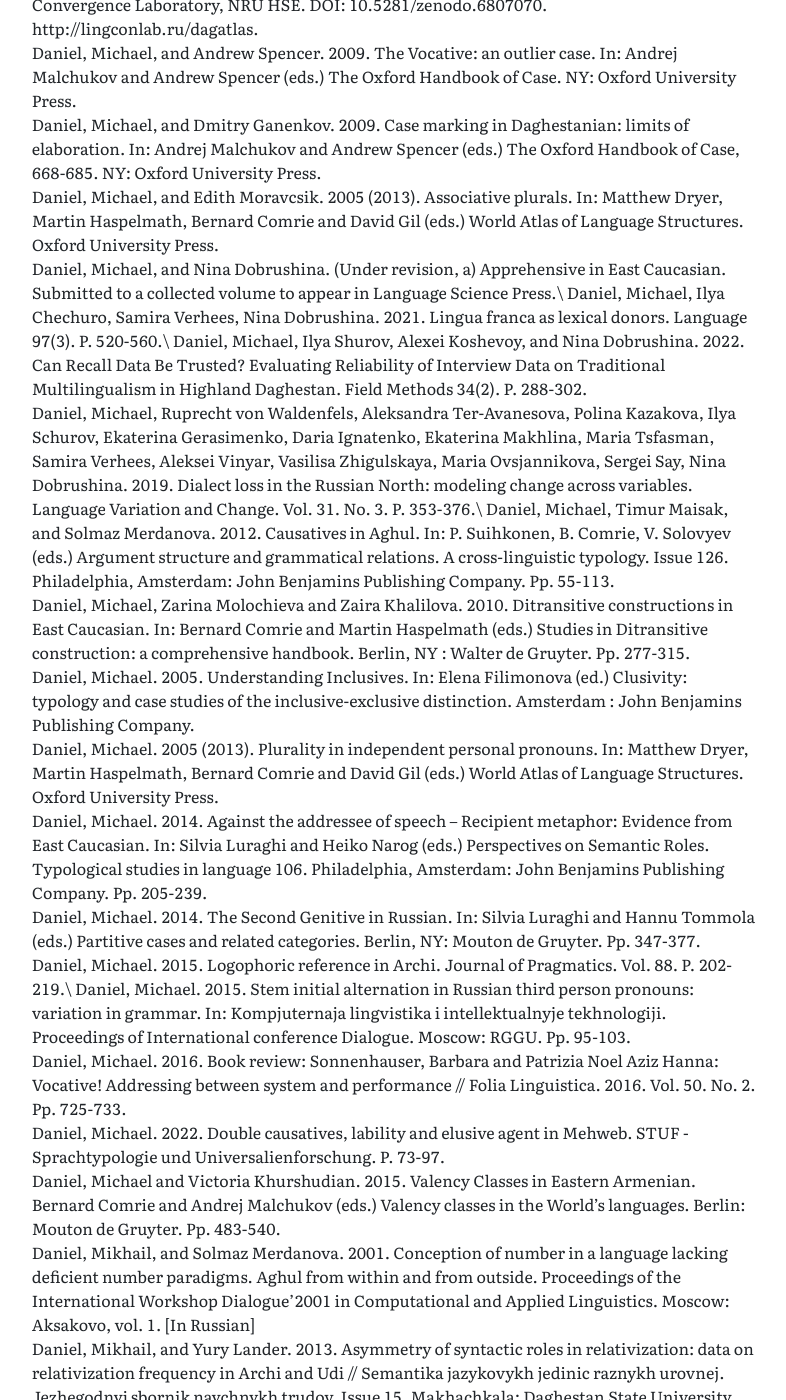
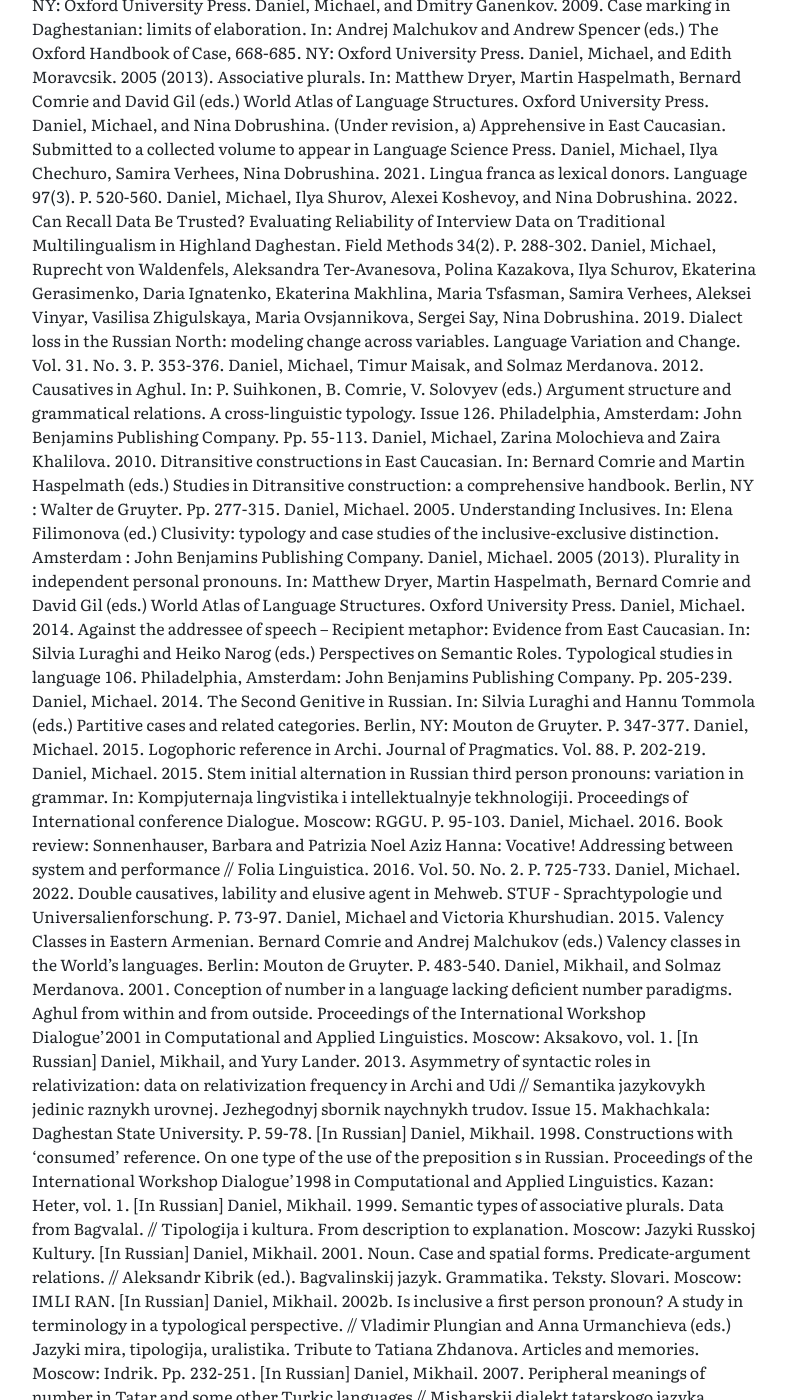
Before and after one commit to MishaDaniel/mishadaniel.github.io, a Jekyll site: the page built from research_track.html, in a window 1280 px wide and 1400 px high, scrolled down 7571 px. Shown: the whole window, without its empty margins (447-1233 px from the left). Built offline with Jekyll 4.4.1, drawn with Linux system fonts in a browser that asks for light colours; nearby versions of some CDN libraries; some of the changed text lies outside the part shown.

Commit message:
Update statement.md

```diff
--- a/_includes/statement.md
+++ b/_includes/statement.md
@@ -28,7 +28,7 @@ But my true empirical and field expertise lies with the languages of Daghestan.
 
 From 2000 onwards, including from 2010 as a member of the project on traditional multilingualism in Daghestan (multidagestan.com), I have visited dozens of villages and collected lexical and acoustic data in many languages from almost all branches of the family. I have done more extensive documentation work on Bagvalal (Daniel 2001) and Tukita (Magomedgadžieva and Daniel 2021) in the Andic branch, Mehweb (Daniel et al. 2019, Musaev and Daniel 2021) in the Dargwa branch, Archi and Rutul in the Lezgic branch, and Khinalug (a family level isolate).
 
-My work on East Caucasian has always been two-fold. On the one hand, I have been involved in the documentation of the languages and multilingual practices of the speech communities, which led to the compilation of various resources as described in Section 3. On the other hand, I have always conceived my work on these languages in such a way that it would contribute to the study of human language in general, be it in a morphosyntactic, phonetic or sociolinguistic dimension. As a result, the research questions that my colleagues and I were approaching were rarely limited to the family but more often derived from - and had an impact on my understanding of - cross-linguistic variation, ditransitive constructions in Daniel et al. 2010, including relativization in Lander and Daniel 2013, encoding of the Addressee of Speech in Daniel 2014, logophoricity in discourse in Daniel 2015, morphosyntactic status of property words in Daniel 2018, transitivity in Daniel 2022, apprehensives in Daniel and Dobrushina, under revision, a).\
+My work on East Caucasian has always been two-fold. On the one hand, I have been involved in the documentation of the languages and multilingual practices of the speech communities, which led to the compilation of various resources as described in Section 3. On the other hand, I have always conceived my work on these languages in such a way that it would contribute to the study of human language in general, be it in a morphosyntactic, phonetic or sociolinguistic dimension. As a result, the research questions that my colleagues and I were approaching were rarely limited to the family but more often derived from - and had an impact on my understanding of - cross-linguistic variation, ditransitive constructions in Daniel et al. 2010, including relativization in Lander and Daniel 2013, encoding of the Addressee of Speech in Daniel 2014, logophoricity in discourse in Daniel 2015, morphosyntactic status of property words in Daniel 2018, transitivity in Daniel 2022, apprehensives in Daniel and Dobrushina, under revision, a).
 
 
 ###2.3. Multilingualism and language contact in Daghestan
@@ -75,60 +75,60 @@ Finally, inspired by my experience of working for the World Atlas of Language St
 
 ##References
 
-Andriyanets, Vasilisa, Michael Daniel, Brigitte Pakendorf. 2018. Discovering dialectal differences based on oral corpora. // Kompjuternaja lingvistika i intellektualnyje tekhnologiji. Proceedings of International conference Dialogue. Issue 17 (24). P. 28-38.\
-Arkhipov, Alexandre, Michael Daniel, Oleg Belyaev, George Moroz, John H. Esling. 2019. A reinterpretation of lower-vocal-tract articulations in Caucasian languages, in: Proceedings of the 19th International Congress of Phonetic Sciences, Melbourne, Australia 2019. Australasian Speech Science and Technology Association Inc. P. 1550-1554.\
-Chechuro, Ilya, Michael Daniel and Samira Verhees. 2021. Small-scale multilingualism through the prism of lexical borrowing. International Journal of Bilingualism 25(4). P. 1019-1039.\
-Chechuro, Ilya, Michael Daniel and Samira Verhees. 2021. Small-scale multilingualism through the prism of lexical borrowing. International Journal of Bilingualism 25(4). P. 1019-1039.\
-Chechuro I., Daniel M., and Verhees S. 2019. Daghestanian loans. Linguistic Convergence Laboratory, HSE.)\
-Comrie, Bernard, and Maria Polinsky. 1998. The great Daghestanian case hoax. In: Anna Siewierska and Jae Jung Song (eds.), Case, typology and grammar. John Benjamins Publishing Company. 95-114.\
- Daniel, M., K. Filatov, T. Maisak, G. Moroz, T. Mukhin, C. Naccarato, and S. Verhees. 2022. Typological Atlas of the Languages of Daghestan (TALD), v. 1.0.0. Moscow: Linguistic Convergence Laboratory, NRU HSE. DOI: 10.5281/zenodo.6807070. http://lingconlab.ru/dagatlas.\
-Daniel, Michael, and Andrew Spencer. 2009. The Vocative: an outlier case. In: Andrej Malchukov and Andrew Spencer (eds.) The Oxford Handbook of Case. NY: Oxford University Press.\
-Daniel, Michael, and Dmitry Ganenkov. 2009. Case marking in Daghestanian: limits of elaboration. In: Andrej Malchukov and Andrew Spencer (eds.) The Oxford Handbook of Case, 668-685. NY: Oxford University Press.\
-Daniel, Michael, and Edith Moravcsik. 2005 (2013). Associative plurals. In: Matthew Dryer, Martin Haspelmath, Bernard Comrie and David Gil (eds.) World Atlas of Language Structures. Oxford University Press.\
-Daniel, Michael, and Nina Dobrushina. (Under revision, a) Apprehensive in East Caucasian. Submitted to a collected volume to appear in Language Science Press.\
-Daniel, Michael, Ilya Chechuro, Samira Verhees, Nina Dobrushina. 2021. Lingua franca as lexical donors. Language 97(3). P. 520-560.\
-Daniel, Michael, Ilya Shurov, Alexei Koshevoy, and Nina Dobrushina. 2022. Can Recall Data Be Trusted? Evaluating Reliability of Interview Data on Traditional Multilingualism in Highland Daghestan. Field Methods 34(2). P. 288-302.\
-Daniel, Michael, Ruprecht von Waldenfels, Aleksandra Ter-Avanesova, Polina Kazakova, Ilya Schurov, Ekaterina Gerasimenko, Daria Ignatenko, Ekaterina Makhlina, Maria Tsfasman, Samira Verhees, Aleksei Vinyar, Vasilisa Zhigulskaya, Maria Ovsjannikova, Sergei Say, Nina Dobrushina. 2019. Dialect loss in the Russian North: modeling change across variables. Language Variation and Change. Vol. 31. No. 3. P. 353-376.\
-Daniel, Michael, Timur Maisak, and Solmaz Merdanova. 2012. Causatives in Aghul. In: P. Suihkonen, B. Comrie, V. Solovyev (eds.) Argument structure and grammatical relations. A cross-linguistic typology. Issue 126. Philadelphia, Amsterdam: John Benjamins Publishing Company. Pp. 55-113.\
-Daniel, Michael, Zarina Molochieva and Zaira Khalilova. 2010. Ditransitive constructions in East Caucasian. In: Bernard Comrie and Martin Haspelmath (eds.) Studies in Ditransitive construction: a comprehensive handbook. Berlin, NY : Walter de Gruyter. Pp. 277-315.\
-Daniel, Michael. 2005. Understanding Inclusives. In: Elena Filimonova (ed.) Clusivity: typology and case studies of the inclusive-exclusive distinction. Amsterdam : John Benjamins Publishing Company.\
-Daniel, Michael. 2005 (2013). Plurality in independent personal pronouns. In: Matthew Dryer, Martin Haspelmath, Bernard Comrie and David Gil (eds.) World Atlas of Language Structures. Oxford University Press.\
+Andriyanets, Vasilisa, Michael Daniel, Brigitte Pakendorf. 2018. Discovering dialectal differences based on oral corpora. // Kompjuternaja lingvistika i intellektualnyje tekhnologiji. Proceedings of International conference Dialogue. Issue 17 (24). P. 28-38.
+Arkhipov, Alexandre, Michael Daniel, Oleg Belyaev, George Moroz, John H. Esling. 2019. A reinterpretation of lower-vocal-tract articulations in Caucasian languages, in: Proceedings of the 19th International Congress of Phonetic Sciences, Melbourne, Australia 2019. Australasian Speech Science and Technology Association Inc. P. 1550-1554.
+Chechuro, Ilya, Michael Daniel and Samira Verhees. 2021. Small-scale multilingualism through the prism of lexical borrowing. International Journal of Bilingualism 25(4). P. 1019-1039.
+Chechuro, Ilya, Michael Daniel and Samira Verhees. 2021. Small-scale multilingualism through the prism of lexical borrowing. International Journal of Bilingualism 25(4). P. 1019-1039.
+Chechuro I., Daniel M., and Verhees S. 2019. Daghestanian loans. Linguistic Convergence Laboratory, HSE.)
+Comrie, Bernard, and Maria Polinsky. 1998. The great Daghestanian case hoax. In: Anna Siewierska and Jae Jung Song (eds.), Case, typology and grammar. John Benjamins Publishing Company. 95-114.
+ Daniel, M., K. Filatov, T. Maisak, G. Moroz, T. Mukhin, C. Naccarato, and S. Verhees. 2022. Typological Atlas of the Languages of Daghestan (TALD), v. 1.0.0. Moscow: Linguistic Convergence Laboratory, NRU HSE. DOI: 10.5281/zenodo.6807070. http://lingconlab.ru/dagatlas.
+Daniel, Michael, and Andrew Spencer. 2009. The Vocative: an outlier case. In: Andrej Malchukov and Andrew Spencer (eds.) The Oxford Handbook of Case. NY: Oxford University Press.
+Daniel, Michael, and Dmitry Ganenkov. 2009. Case marking in Daghestanian: limits of elaboration. In: Andrej Malchukov and Andrew Spencer (eds.) The Oxford Handbook of Case, 668-685. NY: Oxford University Press.
+Daniel, Michael, and Edith Moravcsik. 2005 (2013). Associative plurals. In: Matthew Dryer, Martin Haspelmath, Bernard Comrie and David Gil (eds.) World Atlas of Language Structures. Oxford University Press.
+Daniel, Michael, and Nina Dobrushina. (Under revision, a) Apprehensive in East Caucasian. Submitted to a collected volume to appear in Language Science Press.
+Daniel, Michael, Ilya Chechuro, Samira Verhees, Nina Dobrushina. 2021. Lingua franca as lexical donors. Language 97(3). P. 520-560.
+Daniel, Michael, Ilya Shurov, Alexei Koshevoy, and Nina Dobrushina. 2022. Can Recall Data Be Trusted? Evaluating Reliability of Interview Data on Traditional Multilingualism in Highland Daghestan. Field Methods 34(2). P. 288-302.
+Daniel, Michael, Ruprecht von Waldenfels, Aleksandra Ter-Avanesova, Polina Kazakova, Ilya Schurov, Ekaterina Gerasimenko, Daria Ignatenko, Ekaterina Makhlina, Maria Tsfasman, Samira Verhees, Aleksei Vinyar, Vasilisa Zhigulskaya, Maria Ovsjannikova, Sergei Say, Nina Dobrushina. 2019. Dialect loss in the Russian North: modeling change across variables. Language Variation and Change. Vol. 31. No. 3. P. 353-376.
+Daniel, Michael, Timur Maisak, and Solmaz Merdanova. 2012. Causatives in Aghul. In: P. Suihkonen, B. Comrie, V. Solovyev (eds.) Argument structure and grammatical relations. A cross-linguistic typology. Issue 126. Philadelphia, Amsterdam: John Benjamins Publishing Company. Pp. 55-113.
+Daniel, Michael, Zarina Molochieva and Zaira Khalilova. 2010. Ditransitive constructions in East Caucasian. In: Bernard Comrie and Martin Haspelmath (eds.) Studies in Ditransitive construction: a comprehensive handbook. Berlin, NY : Walter de Gruyter. Pp. 277-315.
+Daniel, Michael. 2005. Understanding Inclusives. In: Elena Filimonova (ed.) Clusivity: typology and case studies of the inclusive-exclusive distinction. Amsterdam : John Benjamins Publishing Company.
+Daniel, Michael. 2005 (2013). Plurality in independent personal pronouns. In: Matthew Dryer, Martin Haspelmath, Bernard Comrie and David Gil (eds.) World Atlas of Language Structures. Oxford University Press.
 Daniel, Michael. 2014. Against the addressee of speech – Recipient metaphor: Evidence from East Caucasian. In: Silvia Luraghi and Heiko Narog (eds.) Perspectives on Semantic Roles. Typological studies in language 106. Philadelphia, Amsterdam: John Benjamins Publishing Company. Pp. 205-239.\
-Daniel, Michael. 2014. The Second Genitive in Russian. In: Silvia Luraghi and Hannu Tommola (eds.) Partitive cases and related categories. Berlin, NY: Mouton de Gruyter. Pp. 347-377.\
-Daniel, Michael. 2015. Logophoric reference in Archi. Journal of Pragmatics. Vol. 88. P. 202-219.\
-Daniel, Michael. 2015. Stem initial alternation in Russian third person pronouns: variation in grammar. In: Kompjuternaja lingvistika i intellektualnyje tekhnologiji. Proceedings of International conference Dialogue. Moscow: RGGU. Pp. 95-103.\
-Daniel, Michael. 2016. Book review: Sonnenhauser, Barbara and Patrizia Noel Aziz Hanna: Vocative! Addressing between system and performance // Folia Linguistica. 2016. Vol. 50. No. 2. Pp. 725-733.\
-Daniel, Michael. 2022. Double causatives, lability and elusive agent in Mehweb. STUF - Sprachtypologie und Universalienforschung. P. 73-97.\
-Daniel, Michael and Victoria Khurshudian. 2015. Valency Classes in Eastern Armenian. Bernard Comrie and Andrej Malchukov (eds.) Valency classes in the World’s languages. Berlin: Mouton de Gruyter. Pp. 483-540.\
-Daniel, Mikhail, and Solmaz Merdanova. 2001. Conception of number in a language lacking deficient number paradigms. Aghul from within and from outside. Proceedings of the International Workshop Dialogue’2001 in Computational and Applied Linguistics. Moscow: Aksakovo, vol. 1. [In Russian]\
-Daniel, Mikhail, and Yury Lander. 2013. Asymmetry of syntactic roles in relativization: data on relativization frequency in Archi and Udi // Semantika jazykovykh jedinic raznykh urovnej. Jezhegodnyj sbornik naychnykh trudov. Issue 15. Makhachkala: Daghestan State University. Pp. 59-78. [In Russian]\
-Daniel, Mikhail. 1998. Constructions with ‘consumed’ reference. On one type of the use of the preposition s in Russian. Proceedings of the International Workshop Dialogue’1998 in Computational and Applied Linguistics. Kazan: Heter, vol. 1. [In Russian]\
-Daniel, Mikhail. 1999. Semantic types of associative plurals. Data from Bagvalal. // Tipologija i kultura. From description to explanation. Moscow: Jazyki Russkoj Kultury. [In Russian]\
-Daniel, Mikhail. 2001. Noun. Case and spatial forms. Predicate-argument relations. // Aleksandr Kibrik (ed.). Bagvalinskij jazyk. Grammatika. Teksty. Slovari. Moscow: IMLI RAN. [In Russian]\
-Daniel, Mikhail. 2002b. Is inclusive a first person pronoun? A study in terminology in a typological perspective. // Vladimir Plungian and Anna Urmanchieva (eds.) Jazyki mira, tipologija, uralistika. Tribute to Tatiana Zhdanova. Articles and memories. Moscow: Indrik. Pp. 232-251. [In Russian]\
-Daniel, Mikhail. 2007. Peripheral meanings of number in Tatar and some other Turkic languages // Misharskij dialekt tatarskogo jazyka. Ocherki po sintaksisu i semantike. Kazan: Magarif. [In Russian]\
-Daniel, Mikhail. 2009. The new Russian vocative. A history of the truncated address in the corpus of written texts // In: Korpusnyje issledovanija po russkoj grammatike. Мoscow: Probel. [In Russian]\
-Daniel, Mikhail. 2018. Part-of-speech category of the property words in Archi. // Voprosy jazykoznanija. Vol.  4. P. 114-132. [In Russian]\
-Dobrushina, Nina, Michael Daniel, and Yuri Koryakov. 2020. Atlas of multilingualism in Daghestan: A case study in diachronic sociolinguistics. Languages of the Caucasus. Vol. 4. P. 1-37.\
-Dobrushina, Nina, Michael Daniel, and Yuri Koryakov. 2021. Languages and sociolinguistics of the Caucasus. In Maria Polinsky (ed.) Oxford Handbook of Languages of the Caucasus, 27-66. Oxford: Oxford University Press.\
-Dobrushina, Nina. 2013. How to study multilingualism of the past: Investigating traditional contact situations in Daghestan. Journal of sociolinguistics 17, no. 3. P. 376-393.\
-Dorian, Nancy. 2010. Investigating variation. The effects of social organization and social setting. Oxfrod: Oxford University Press.\
-Epps, Patience. 2018. Contrasting linguistic ecologies: Indigenous and colonially mediated language contact in northwest Amazonia. Language & communication. 62 (2018). 156-169.\
-Haspelmath, Martin and Uri Tadmor (eds.) 2009. Loanwords in the world's languages: a comparative handbook. Berlin: Walter de Gruyter.\
-Kibrik, Aleksandr. 1970. K tipologii prostranstvennyx značenij (na materiale padežnyx sistem dagestanskix jazykov). In: Jazyk i čelovek. Moscow: Izd-vo MGU. [In Russian]\
-Koile, Ezequiel, Ilya Chechuro, Michael Daniel and George Moroz. 2022. Geography and language divergence: The case of Andic languages. PlosOne 17(5).\
-Koptjevskaja-Tamm, Maria, and Bernhard Wälchli, 2001, “The Circum- Baltic Languages: An Areal-Typological Approach,” The Circum-Baltic Languages: Typology and Contact, vol. 2: Grammar and Typology (Studies in Language Companion Series), eds. Ö. Dahl and M. Koptjevskaja-Tamm, Amsterdam & Philadelphia, pp. 615–750.\
-Kristine A. Hildebrandt, Carmen Jany and Wilson Silva (eds.). 2017. Documenting variation in endangered languages.\
-Levin, Beth and Malka Rappoport-Hovav. 2005. Argument realization. Cambridge: CUP.\
-Magomedgadžieva, Patimat, and Michael Daniel. 2021. A Dictionary of Tukita. http://lingconlab.ru/TukitaDict/\
-Michael A. Daniel, Nina Dobrushina and Dmitri Ganenkov. 2019. Essays in grammar of Mehweb. Language Science Press.\
-Musaev, Anwar and Michael Daniel. 2021. A Dictionary of Mehweb. http://lingconlab.ru/MehwebDict/\
-Plungian, Vladimir and Mikhail Daniel. 1996. Obligatoriness and contextual redundancy. Investigating the periphery of grammar. Izvestija RAN, SLJa, 55-1. Pp. 61-66.\
-Primus, Beatrice. 2011. Case-marking typology. In Jae Jung Song (ed.) The Oxford Handbook of Linguistic Typology. Pp. 303-321.\
-Seržant, Ilja A. 2015. The independent partitive as an Eastern Circum-Baltic isogloss. Journal of Language Contact 8.2: 341-418.\
-Shiryaev, Alexander, Michael Daniel, and George Moroz. 2022. Glottalized lateral in Rikvani Andi: an acoustic study. Phonetica 79:4, 353-395.\
-Stanford, James N., and Dennis Preston. 2008. Variation in Indigenous Minority Languages. Amsterdam: John Benjamins.\
-Ter-Avanesova, Alexandra, and Michael Daniel. 2022 (online first). The Second Genitive in the history of Russian and across its dialects. Linguistic Variation.\
-Vaughan, J. 2019. The ordinariness of translinguistics in Indigenous Australia. Translinguistics: Negotiating innovation and ordinariness, ed. by J. W. Lee, and S. Dovchin. London: Routledge. 90–103.\
-Volkov, Oleg, and Michael Daniel (published as an HSE preprint). Imperative paradigm in Chukotko-Kamchatkan languages is not formally homogeneous / NRU HSE. Series WP BRP "Linguistics". 2017. No. 63.\
-Volkov, Oleg, Mikhail Daniel, Maria Pupynina and Daria Ryzhova. 2012. Towards a description of the aspectual system of Chukotkan languages // Vladimir A. Plungian, Evgenij A. Golovko, Michael Daniel, and Ksenia Semenova. Acta linguistica Petropolitana. Issue 6. Typology of aspectual systems and categories. Vol. VIII.2. Publications of the Institute of Linguistic Studies. St. Petersburg: Nauka. Pp. 396-457. [In Russian]\
+Daniel, Michael. 2014. The Second Genitive in Russian. In: Silvia Luraghi and Hannu Tommola (eds.) Partitive cases and related categories. Berlin, NY: Mouton de Gruyter. P. 347-377.
+Daniel, Michael. 2015. Logophoric reference in Archi. Journal of Pragmatics. Vol. 88. P. 202-219.
+Daniel, Michael. 2015. Stem initial alternation in Russian third person pronouns: variation in grammar. In: Kompjuternaja lingvistika i intellektualnyje tekhnologiji. Proceedings of International conference Dialogue. Moscow: RGGU. P. 95-103.
+Daniel, Michael. 2016. Book review: Sonnenhauser, Barbara and Patrizia Noel Aziz Hanna: Vocative! Addressing between system and performance // Folia Linguistica. 2016. Vol. 50. No. 2. P. 725-733.
+Daniel, Michael. 2022. Double causatives, lability and elusive agent in Mehweb. STUF - Sprachtypologie und Universalienforschung. P. 73-97.
+Daniel, Michael and Victoria Khurshudian. 2015. Valency Classes in Eastern Armenian. Bernard Comrie and Andrej Malchukov (eds.) Valency classes in the World’s languages. Berlin: Mouton de Gruyter. P. 483-540.
+Daniel, Mikhail, and Solmaz Merdanova. 2001. Conception of number in a language lacking deficient number paradigms. Aghul from within and from outside. Proceedings of the International Workshop Dialogue’2001 in Computational and Applied Linguistics. Moscow: Aksakovo, vol. 1. [In Russian]
+Daniel, Mikhail, and Yury Lander. 2013. Asymmetry of syntactic roles in relativization: data on relativization frequency in Archi and Udi // Semantika jazykovykh jedinic raznykh urovnej. Jezhegodnyj sbornik naychnykh trudov. Issue 15. Makhachkala: Daghestan State University. P. 59-78. [In Russian]
+Daniel, Mikhail. 1998. Constructions with ‘consumed’ reference. On one type of the use of the preposition s in Russian. Proceedings of the International Workshop Dialogue’1998 in Computational and Applied Linguistics. Kazan: Heter, vol. 1. [In Russian]
+Daniel, Mikhail. 1999. Semantic types of associative plurals. Data from Bagvalal. // Tipologija i kultura. From description to explanation. Moscow: Jazyki Russkoj Kultury. [In Russian]
+Daniel, Mikhail. 2001. Noun. Case and spatial forms. Predicate-argument relations. // Aleksandr Kibrik (ed.). Bagvalinskij jazyk. Grammatika. Teksty. Slovari. Moscow: IMLI RAN. [In Russian]
+Daniel, Mikhail. 2002b. Is inclusive a first person pronoun? A study in terminology in a typological perspective. // Vladimir Plungian and Anna Urmanchieva (eds.) Jazyki mira, tipologija, uralistika. Tribute to Tatiana Zhdanova. Articles and memories. Moscow: Indrik. Pp. 232-251. [In Russian]
+Daniel, Mikhail. 2007. Peripheral meanings of number in Tatar and some other Turkic languages // Misharskij dialekt tatarskogo jazyka. Ocherki po sintaksisu i semantike. Kazan: Magarif. [In Russian]
+Daniel, Mikhail. 2009. The new Russian vocative. A history of the truncated address in the corpus of written texts // In: Korpusnyje issledovanija po russkoj grammatike. Мoscow: Probel. [In Russian]
+Daniel, Mikhail. 2018. Part-of-speech category of the property words in Archi. // Voprosy jazykoznanija. Vol.  4. P. 114-132. [In Russian]
+Dobrushina, Nina, Michael Daniel, and Yuri Koryakov. 2020. Atlas of multilingualism in Daghestan: A case study in diachronic sociolinguistics. Languages of the Caucasus. Vol. 4. P. 1-37.
+Dobrushina, Nina, Michael Daniel, and Yuri Koryakov. 2021. Languages and sociolinguistics of the Caucasus. In Maria Polinsky (ed.) Oxford Handbook of Languages of the Caucasus, 27-66. Oxford: Oxford University Press.
+Dobrushina, Nina. 2013. How to study multilingualism of the past: Investigating traditional contact situations in Daghestan. Journal of sociolinguistics 17, no. 3. P. 376-393.
+Dorian, Nancy. 2010. Investigating variation. The effects of social organization and social setting. Oxfrod: Oxford University Press.
+Epps, Patience. 2018. Contrasting linguistic ecologies: Indigenous and colonially mediated language contact in northwest Amazonia. Language & communication. 62 (2018). 156-169.
+Haspelmath, Martin and Uri Tadmor (eds.) 2009. Loanwords in the world's languages: a comparative handbook. Berlin: Walter de Gruyter.
+Kibrik, Aleksandr. 1970. K tipologii prostranstvennyx značenij (na materiale padežnyx sistem dagestanskix jazykov). In: Jazyk i čelovek. Moscow: Izd-vo MGU. [In Russian]
+Koile, Ezequiel, Ilya Chechuro, Michael Daniel and George Moroz. 2022. Geography and language divergence: The case of Andic languages. PlosOne 17(5).
+Koptjevskaja-Tamm, Maria, and Bernhard Wälchli, 2001, “The Circum- Baltic Languages: An Areal-Typological Approach,” The Circum-Baltic Languages: Typology and Contact, vol. 2: Grammar and Typology (Studies in Language Companion Series), eds. Ö. Dahl and M. Koptjevskaja-Tamm, Amsterdam & Philadelphia, pp. 615–750.
+Kristine A. Hildebrandt, Carmen Jany and Wilson Silva (eds.). 2017. Documenting variation in endangered languages.
+Levin, Beth and Malka Rappoport-Hovav. 2005. Argument realization. Cambridge: CUP.
+Magomedgadžieva, Patimat, and Michael Daniel. 2021. A Dictionary of Tukita. http://lingconlab.ru/TukitaDict/
+Michael A. Daniel, Nina Dobrushina and Dmitri Ganenkov. 2019. Essays in grammar of Mehweb. Language Science Press.
+Musaev, Anwar and Michael Daniel. 2021. A Dictionary of Mehweb. http://lingconlab.ru/MehwebDict/
+Plungian, Vladimir and Mikhail Daniel. 1996. Obligatoriness and contextual redundancy. Investigating the periphery of grammar. Izvestija RAN, SLJa, 55-1. P. 61-66.
+Primus, Beatrice. 2011. Case-marking typology. In Jae Jung Song (ed.) The Oxford Handbook of Linguistic Typology. P. 303-321.
+Seržant, Ilja A. 2015. The independent partitive as an Eastern Circum-Baltic isogloss. Journal of Language Contact 8.2, 341-418.
+Shiryaev, Alexander, Michael Daniel, and George Moroz. 2022. Glottalized lateral in Rikvani Andi: an acoustic study. Phonetica 79:4, 353-395.
+Stanford, James N., and Dennis Preston. 2008. Variation in Indigenous Minority Languages. Amsterdam: John Benjamins.
+Ter-Avanesova, Alexandra, and Michael Daniel. 2022 (online first). The Second Genitive in the history of Russian and across its dialects. Linguistic Variation.
+Vaughan, J. 2019. The ordinariness of translinguistics in Indigenous Australia. Translinguistics: Negotiating innovation and ordinariness, ed. by J. W. Lee, and S. Dovchin. London: Routledge. P. 90–103.
+Volkov, Oleg, and Michael Daniel (published as an HSE preprint). Imperative paradigm in Chukotko-Kamchatkan languages is not formally homogeneous / NRU HSE. Series WP BRP "Linguistics". 2017. No. 63.
+Volkov, Oleg, Mikhail Daniel, Maria Pupynina and Daria Ryzhova. 2012. Towards a description of the aspectual system of Chukotkan languages // Vladimir A. Plungian, Evgenij A. Golovko, Michael Daniel, and Ksenia Semenova. Acta linguistica Petropolitana. Issue 6. Typology of aspectual systems and categories. Vol. VIII.2. Publications of the Institute of Linguistic Studies. St. Petersburg: Nauka. Pp. 396-457. [In Russian]
```
